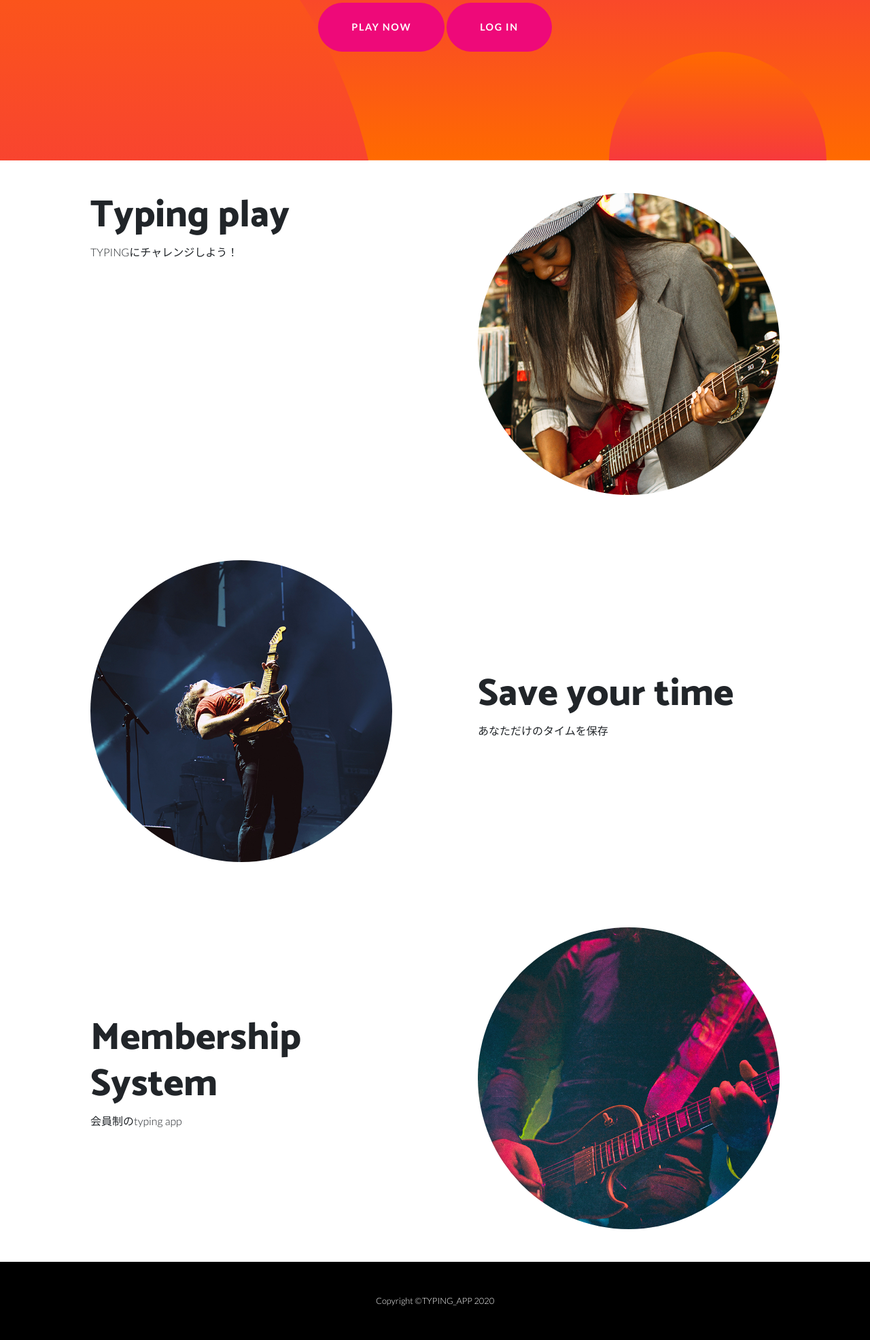
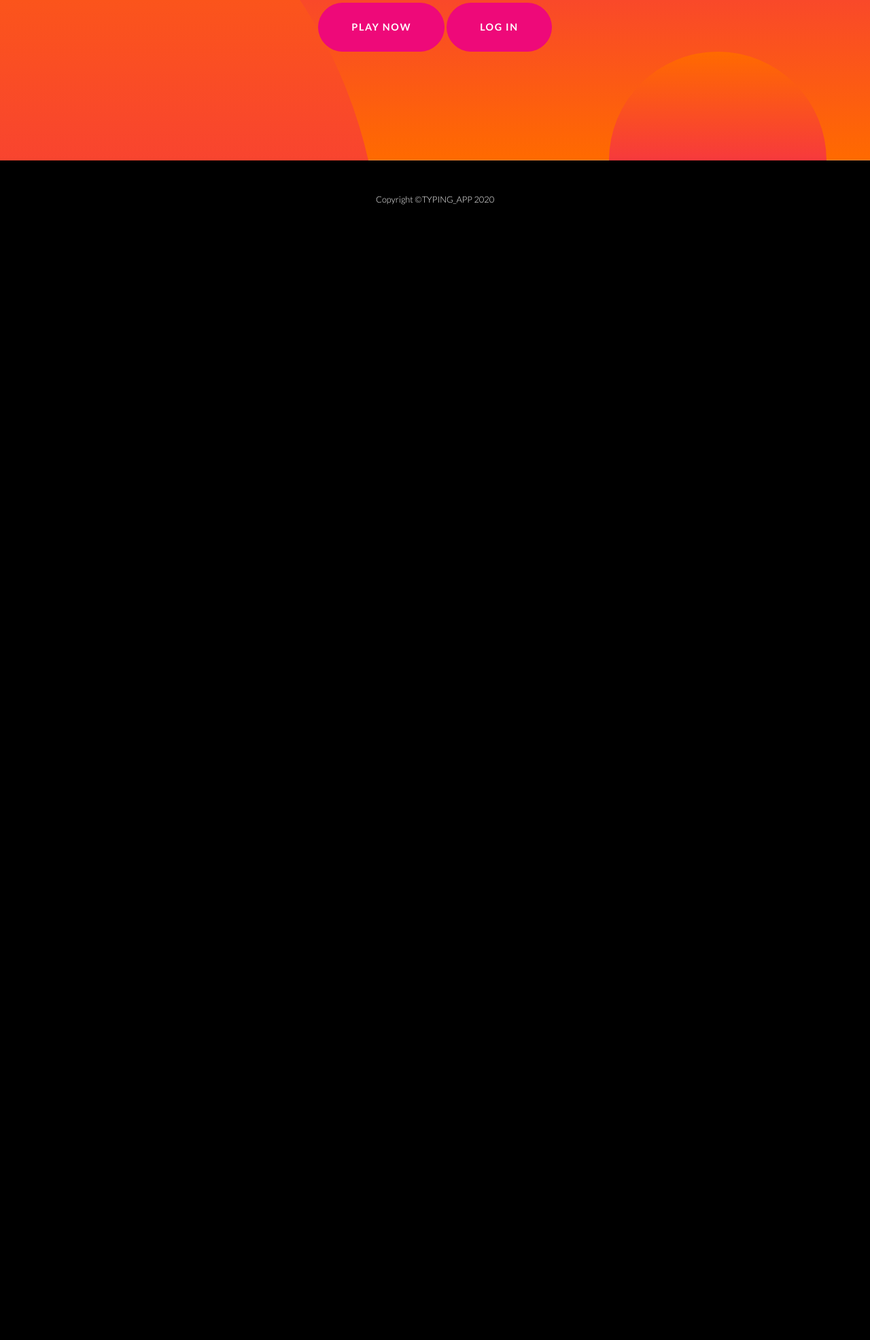
Before and after one commit to SotaTakeuchi/demo_typingapp, a Django app: page / in a window 1280 px wide. Shown: the part 451-2422 px from the top of the page at 68% size. After the commit the page ends 752 px from the top, so only its background shows below. Run offline with Django 3.2, Linux system fonts and the light colour scheme; some libraries are stand-ins or nearby versions.

Commit message:
関係ない

```diff
--- a/typing_app/templates/index.html
+++ b/typing_app/templates/index.html
@@ -57,59 +57,3 @@
 
 
 {% endblock %}
-
-{% block contents %}
-<section>
-    <div class="container">
-        <div class="row align-item-center">
-            <div class="col-lg-6 order-lg-2">
-                <div class="p-5">
-                    <img class="img-fluid rounded-circle" src="{% static 'img/01.jpg' %}" alt="">
-                </div>
-            </div>
-            <div class="col-lg-6 order-lg-1">
-                <div class="p-5">
-                    <h2 class="display-4">Typing play</h2>
-                    <p>TYPINGにチャレンジしよう！</p>
-                </div>
-            </div>
-        </div>
-     </div>
-</section>
-
-<section>
-    <div class="container">
-        <div class="row align-items-center">
-            <div class="col-lg-6">
-                <div class="p-5">
-                    <img class="img-fluid rounded-circle" src="{% static 'img/02.jpg' %}" alt="">
-                </div>
-            </div>
-             <div class="col-lg-6">
-                <div class="p-5">
-                     <h2 class="display-4">Save your time</h2>
-                     <p>あなただけのタイムを保存</p>
-                </div>
-            </div>
-        </div>
-    </div>
-</section>
-
-<section>
-    <div class="container">
-        <div class="row align-items-center">
-            <div class="col-lg-6 order-lg-2">
-                <div class="p-5">
-                    <img class="img-fluid rounded-circle" src="{% static 'img/03.jpg' %}" alt="">
-                </div>
-            </div>
-            <div class="col-lg-6 order-lg-1">
-                <div class="p-5">
-                    <h2 class="display-4">Membership System</h2>
-                    <p>会員制のtyping app</p>
-                </div>
-            </div>
-        </div>
-    </div>
-</section>
-{% endblock %}
```
